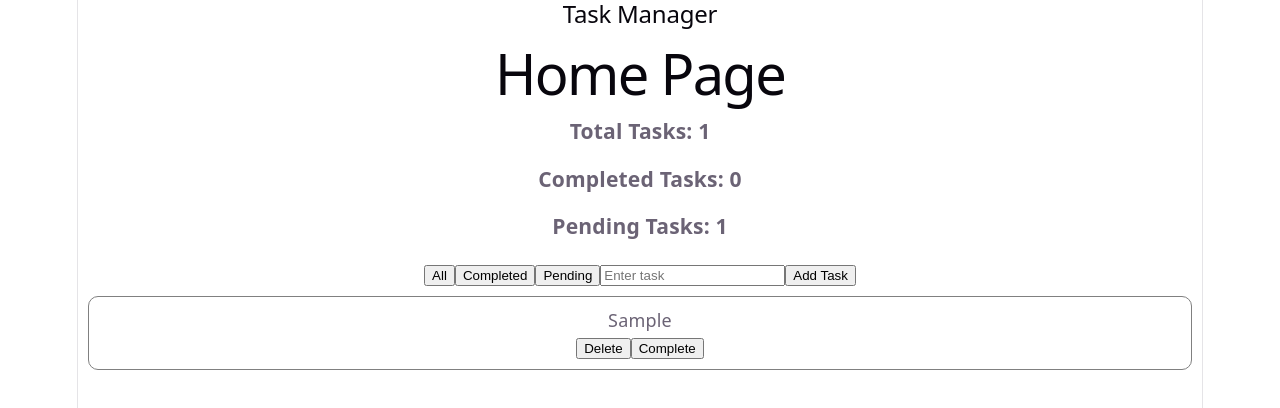
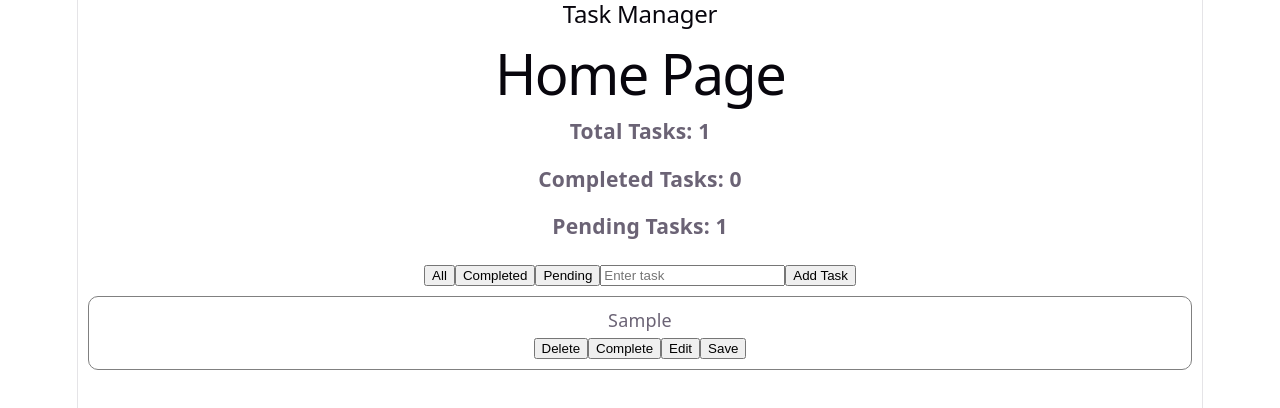
Before and after one commit to saifullahkhalid521-bit/Task-manager-app, a React (Vite) app in the folder client/: page / in a window 1280 px wide. Both pictures are taken after typing "Sample" into the empty fields and a click on the button "Add Task". Shown: the top 408 px of the page. Built offline with nearby package versions, Linux system fonts and the light colour scheme.

Commit message:
Add task edit functionality

```diff
--- a/client/src/components/TaskCard.jsx
+++ b/client/src/components/TaskCard.jsx
@@ -1,4 +1,7 @@
+import { useState } from "react";
 function TaskCard(props){
+  const [isEditing, setIsEditing] = useState(false);
+  const [editedText, setEditedText] = useState(props.taskName);
   return(
     <div
       style={{
@@ -8,6 +11,16 @@ function TaskCard(props){
         borderRadius:"10px",
       }}
       >
+      {
+  isEditing ? (
+    <input
+      type="text"
+      value={editedText}
+      onChange={(e) =>
+        setEditedText(e.target.value)
+      }
+    />
+  ) : (
     <p
       style={{
         textDecoration: props.completed
@@ -17,12 +30,24 @@ function TaskCard(props){
           >
             {props.taskName}
           </p>
+        )
+      }
         <button onClick={props.deleteTask}>
           Delete
         </button>
         <button onClick={props.toggleComplete}>
           Complete
         </button>
+        <button onClick={()=> setIsEditing(true)}>
+          Edit
+        </button>
+        <button
+        onClick={() =>{
+          props.editTask(editedText);
+          setIsEditing(false);
+        }}>
+          Save
+        </button>
       </div>
   );
 }
--- a/client/src/components/TaskForm.jsx
+++ b/client/src/components/TaskForm.jsx
@@ -60,6 +60,24 @@ function TaskForm() {
 
     setTasks(updatedTasks);
   }
+  function handleEditTask(indexToEdit, newText) {
+
+  const updatedTasks = tasks.map(
+    (item, index) => {
+
+      if (index === indexToEdit) {
+        return {
+          ...item,
+          text: newText,
+        };
+      }
+
+      return item;
+    }
+  );
+
+  setTasks(updatedTasks);
+}
 
   const filteredTasks = tasks.filter((item) => {
 
@@ -118,6 +136,9 @@ function TaskForm() {
         completed={item.completed}
         deleteTask={() => handleDeleteTask(index)}
         toggleComplete={() => handleToggleComplete(index)}
+        editTask={(newText) =>
+        handleEditTask(index, newText)
+  }
         />
       ))}
     </div>
```
Lines whose indentation alone changed are shown as unchanged.
